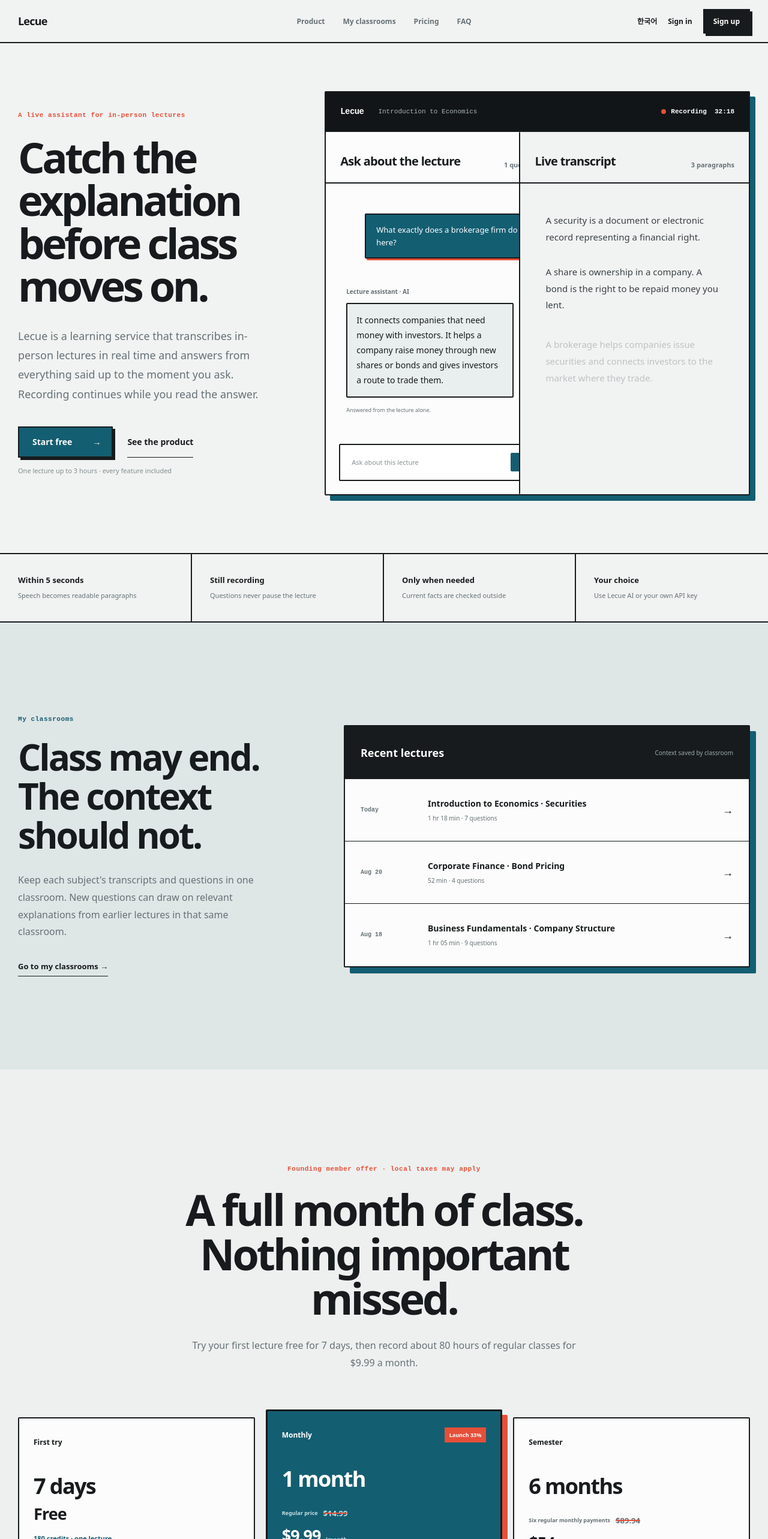
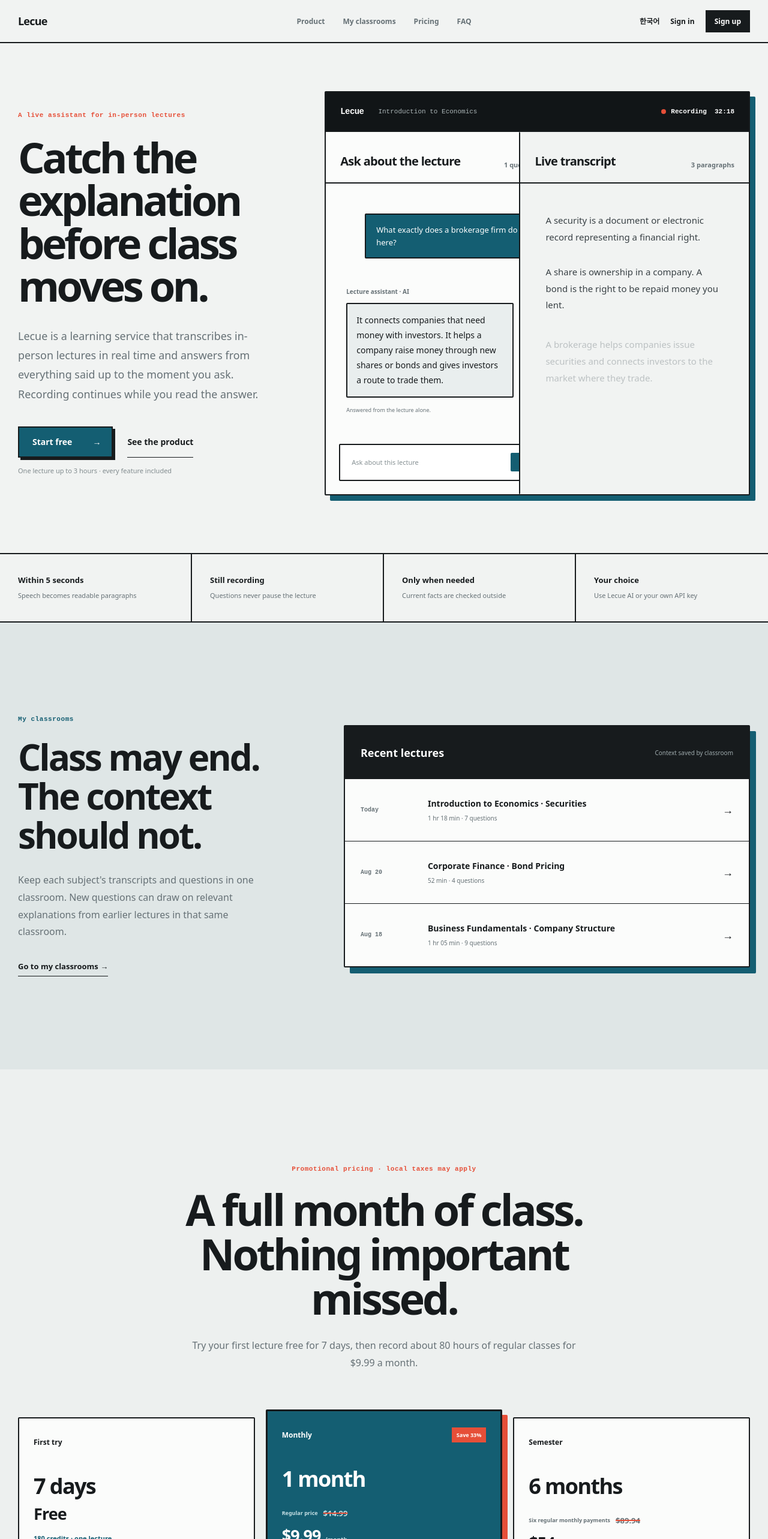
Before and after one commit to dbgudwn43890-del/lecture-live, a Next.js app: page /en in a window 1280 px wide. Shown: the top 2566 px of the page at 60% size. Built offline with nearby package versions, Linux system fonts and the light colour scheme.

Commit message:
fix(marketing): clarify promo styling

```diff
--- a/app/landing-page.tsx
+++ b/app/landing-page.tsx
@@ -50,19 +50,19 @@ const content = {
       ["8월 20일", "재무관리 · 채권의 가격", "52분 · 4개 질문"],
       ["8월 18일", "경영학원론 · 기업의 구조", "1시간 05분 · 9개 질문"],
     ],
-    pricingLabel: "런칭 멤버 혜택 · 부가세 포함",
+    pricingLabel: "프로모션 할인 · 부가세 포함",
     pricingTitle: ["한 달 수업을,", "빠짐없이 따라가게."],
     pricingDescription: "7일 동안 첫 수업을 무료로 체험하고, 월 13,900원으로 정규 수업 약 80시간을 기록할 수 있습니다.",
     pricingNoCard: "카카오페이·네이버페이·국내 카드",
     pricingPerSecond: "1분 기록 = 1크레딧",
     pricingIncluded: "기록·질문·강의실 맥락 포함",
-    pricingCta: "런칭 멤버로 시작하기",
+    pricingCta: "프로모션 가격으로 시작하기",
     plans: [
       { name: "첫 체험", time: "7일", price: "무료", unit: "180크레딧 · 수업 1회", detail: "계정당 한 번 · 모든 기능 체험", billingPlan: "monthly" },
-      { name: "월간", time: "1개월", compareLabel: "정상가", comparePrice: "19,900원", price: "13,900원", priceNote: "/월", unit: "4,800크레딧 · 약 80시간", detail: "런칭 멤버 가격 · 30% 혜택", featured: true, billingPlan: "monthly" },
+      { name: "월간", time: "1개월", compareLabel: "정상가", comparePrice: "19,900원", price: "13,900원", priceNote: "/월", unit: "4,800크레딧 · 약 80시간", detail: "프로모션 가격 · 30% 할인", featured: true, billingPlan: "monthly" },
       { name: "한 학기", time: "6개월", compareLabel: "정상 월간가 6회", comparePrice: "119,400원", price: "74,900원", priceNote: "/6개월", unit: "28,800크레딧 · 약 480시간", detail: "44,500원 절약 · 한 번 결제", billingPlan: "semester" },
     ],
-    featured: "런칭 30%",
+    featured: "30% 할인",
     pricingFootnote: "19,900원은 프로모션 종료 후 적용할 예정인 월간 정상가입니다. 프로모션 종료 시점은 사전에 안내합니다.",
     faqTitle: "자주 묻는 질문",
     faqs: [
@@ -129,20 +129,20 @@ const content = {
       ["Aug 20", "Corporate Finance · Bond Pricing", "52 min · 4 questions"],
       ["Aug 18", "Business Fundamentals · Company Structure", "1 hr 05 min · 9 questions"],
     ],
-    pricingLabel: "Founding member offer · local taxes may apply",
+    pricingLabel: "Promotional pricing · local taxes may apply",
     pricingTitle: ["A full month of class.", "Nothing important missed."],
     pricingDescription: "Try your first lecture free for 7 days, then record about 80 hours of regular classes for $9.99 a month.",
     pricingNoCard: "Cards, Apple Pay, Google Pay, PayPal, and local options",
     pricingPerSecond: "1 recording minute = 1 credit",
     pricingIncluded: "Transcription, questions, and classroom context included",
-    pricingCta: "Join as a founding member",
+    pricingCta: "Start with promotional pricing",
     plans: [
       { name: "First try", time: "7 days", price: "Free", unit: "180 credits · one lecture", detail: "Once per account · every feature included", billingPlan: "monthly" },
-      { name: "Monthly", time: "1 month", compareLabel: "Regular price", comparePrice: "$14.99", price: "$9.99", priceNote: "/month", unit: "4,800 credits · about 80 hours", detail: "Founding member price · save 33%", featured: true, billingPlan: "monthly" },
+      { name: "Monthly", time: "1 month", compareLabel: "Regular price", comparePrice: "$14.99", price: "$9.99", priceNote: "/month", unit: "4,800 credits · about 80 hours", detail: "Promotional price · save 33%", featured: true, billingPlan: "monthly" },
       { name: "Semester", time: "6 months", compareLabel: "Six regular monthly payments", comparePrice: "$89.94", price: "$54", priceNote: "/6 months", unit: "28,800 credits · about 480 hours", detail: "Save $35.94 · one payment", billingPlan: "semester" },
     ],
-    featured: "Launch 33%",
-    pricingFootnote: "$14.99 is the planned regular monthly price after the launch offer. We will announce the offer end date in advance.",
+    featured: "Save 33%",
+    pricingFootnote: "$14.99 is the planned regular monthly price after the promotion. We will announce the promotion end date in advance.",
     faqTitle: "Common questions",
     faqs: [
       ["Is this for online courses?", "No. Lecue is designed first for classrooms, seminars, workshops, and other lectures you attend in person."],
@@ -232,7 +232,7 @@ export default function LandingPage({ locale }: { locale: Locale }) {
           {copy.plans.map((plan) => <article className={"featured" in plan ? styles.featuredPlan : undefined} key={plan.name}>
             <div><span>{plan.name}</span>{"featured" in plan && <b>{copy.featured}</b>}</div>
             <h3>{plan.time}</h3>
-            {/* deslop-ignore-next-line 09 -- 실제 정상가와 런칭가의 가격 비교를 명시 */}
+            {/* deslop-ignore-next-line 09 -- 실제 정상가와 프로모션가의 가격 비교를 명시 */}
             {"comparePrice" in plan && <div className={styles.comparePrice}><span>{plan.compareLabel}</span><del>{plan.comparePrice}</del></div>}
             <div className={styles.planPrice}><strong>{plan.price}</strong>{"priceNote" in plan && <span>{plan.priceNote}</span>}</div>
             <p>{plan.unit}</p><small>{plan.detail}</small>
--- a/app/preview/page.module.css
+++ b/app/preview/page.module.css
@@ -440,7 +440,6 @@
 /* Brand-preserving brutalism: hard edges, structural rules, explicit states. */
 .header { border-bottom: 2px solid var(--ink); }
 
-.headerCta,
 .primaryCta,
 .pricingCta,
 .finalCta a {
@@ -471,7 +470,7 @@
 .questionPane { border-right: 2px solid var(--ink); }
 .questionPane > header,
 .transcriptPane > header { border-bottom: 2px solid var(--ink); }
-.userQuestion { border: 2px solid var(--ink); box-shadow: 3px 3px 0 var(--signal); }
+.userQuestion { border: 2px solid var(--ink); }
 .demoAnswer p { border: 2px solid var(--ink); }
 .demoInput { border: 2px solid var(--ink); }
 
@@ -506,7 +505,6 @@
 }
 
 @media (hover: hover) {
-  .headerCta:hover,
   .primaryCta:hover,
   .pricingCta:hover,
   .finalCta a:hover {
@@ -515,7 +513,6 @@
   }
 }
 
-.headerCta:active,
 .primaryCta:active,
 .pricingCta:active,
 .finalCta a:active {
```
